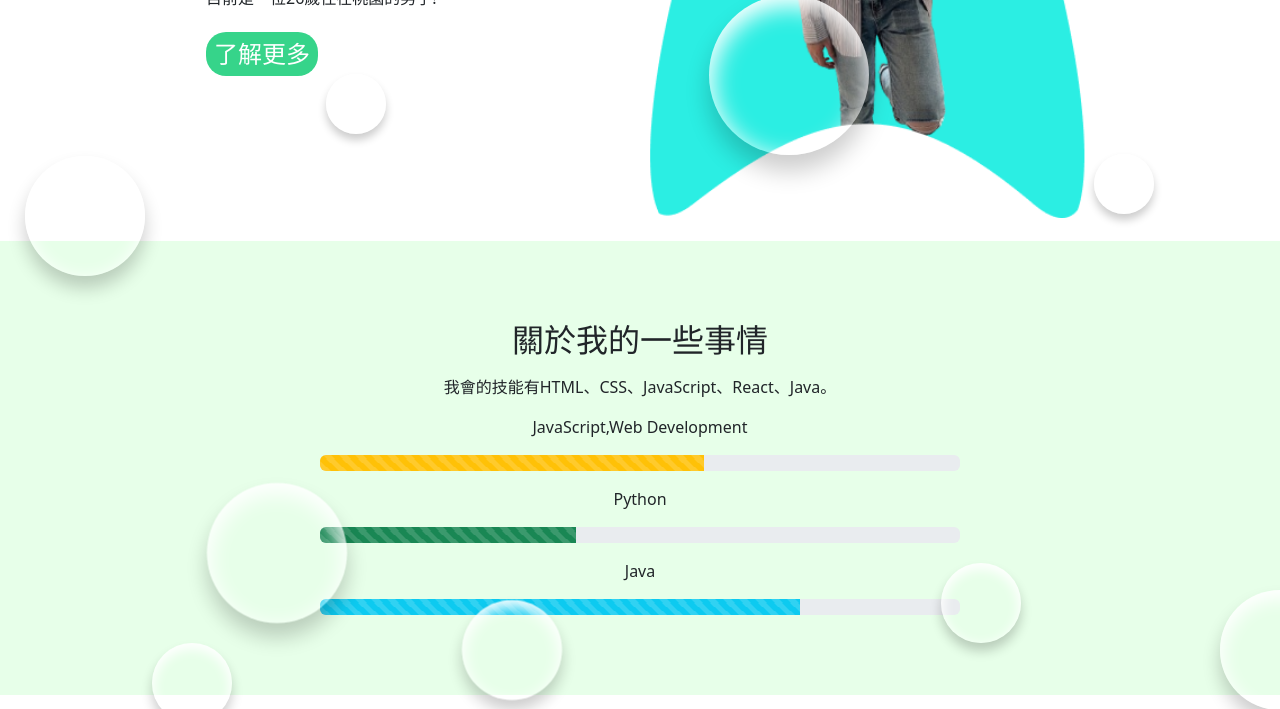
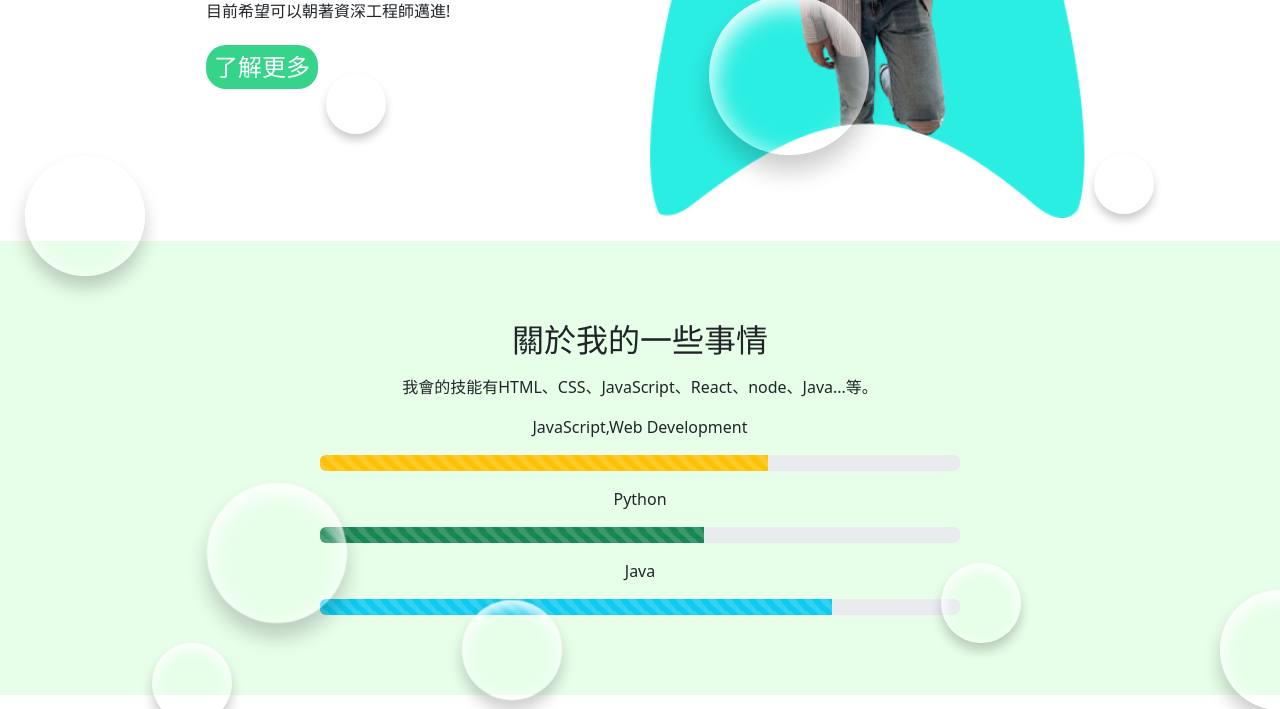
Before and after one commit to johnny871006/johnny, a plain HTML site: page PortfolioWeb/index.html in a window 1280 px wide. Shown: the part 391-1100 px from the top of the page. Drawn offline with nearby package versions, Linux system fonts and the light colour scheme.

Commit message:
Update index.html

```diff
--- a/PortfolioWeb/index.html
+++ b/PortfolioWeb/index.html
@@ -43,6 +43,9 @@
           <h2>
             目前是一位26歲住在桃園的男子!
           </h2>
+          <h2>
+            目前希望可以朝著資深工程師邁進!
+          </h2>
           <a href="#more">了解更多</a>
         </div>
         <div class="img">
@@ -57,7 +60,7 @@
 
           </p>
           <p>
-            我會的技能有HTML、CSS、JavaScript、React、Java。
+            我會的技能有HTML、CSS、JavaScript、React、node、Java...等。
           </p>
 
           <div class="progress-bar-area">
@@ -69,7 +72,7 @@
                 aria-valuenow="75"
                 aria-valuemin="0"
                 aria-valuemax="100"
-                style="width: 60%"
+                style="width: 70%"
               ></div>
             </div>
             <p>Python</p>
@@ -80,7 +83,7 @@
                 aria-valuenow="75"
                 aria-valuemin="0"
                 aria-valuemax="100"
-                style="width: 40%"
+                style="width: 60%"
               ></div>
             </div>
             <p>Java</p>
@@ -91,7 +94,7 @@
                 aria-valuenow="75"
                 aria-valuemin="0"
                 aria-valuemax="100"
-                style="width: 75%"
+                style="width: 80%"
               ></div>
             </div>
           </div>
```
